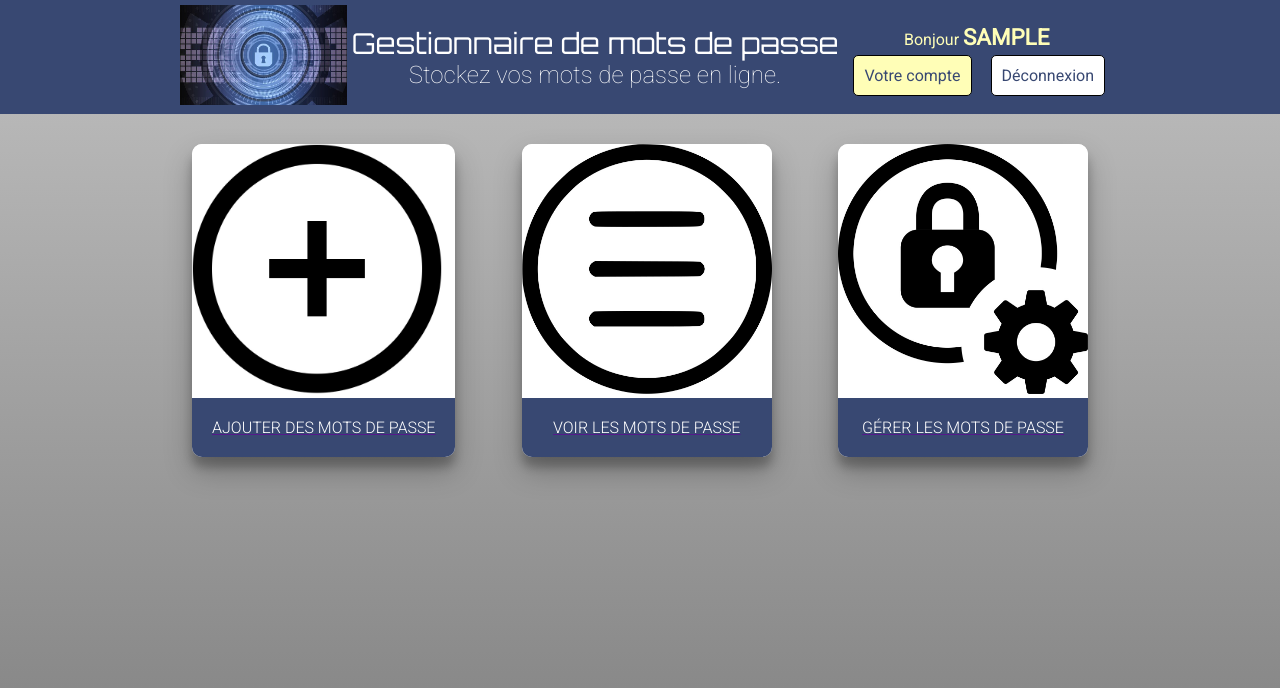
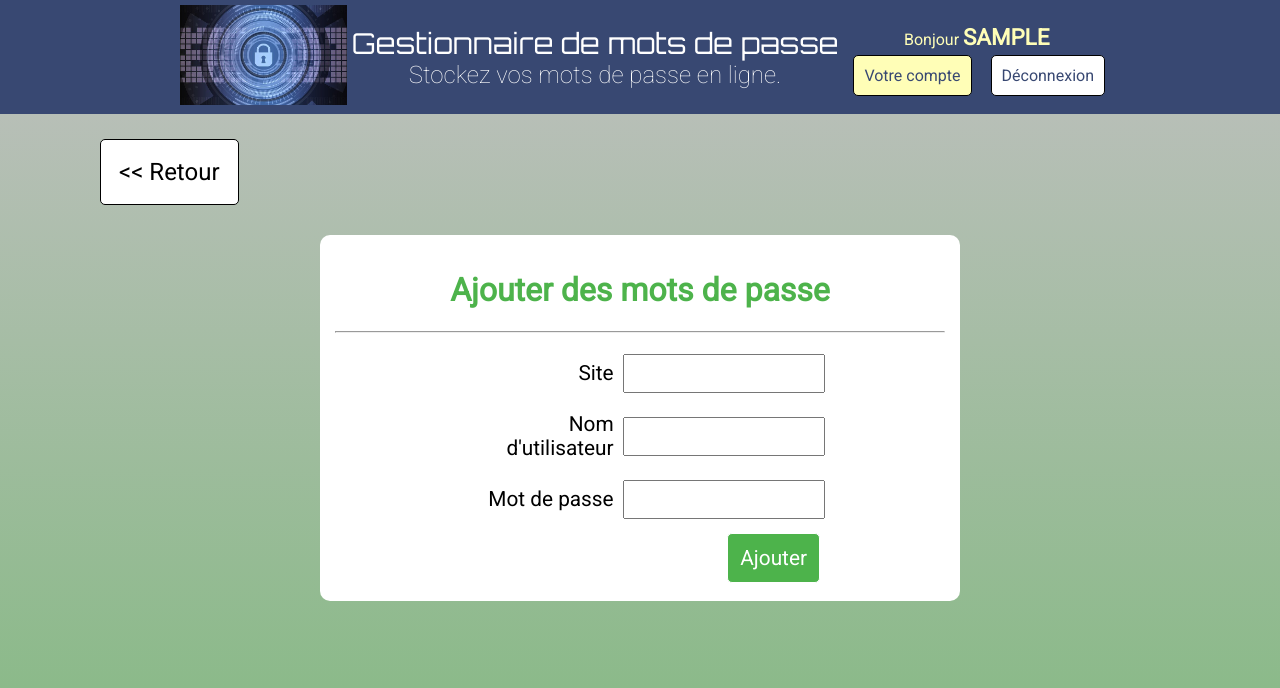
Before and after one commit to Repshoot/GestionnaireMDP, a PHP site: page /GestionnaireMDP/index.php/?page=addpsw in a window 1280 px wide. Shown: the top 688 px of the page. Run offline with PHP 8.4, Linux system fonts and the light colour scheme; the visitor is signed in with stand-in values (Sample User, id 1).

Commit message:
page ajouter des mots de passe OK

```diff
--- a/controller/controller.php
+++ b/controller/controller.php
@@ -1,25 +1,7 @@
 <?php
     require_once ('model/UserManager.php');
-    require_once ('model/InfoManager.php');
+    require_once ('model/InfosManager.php');
 
-    function home() {
-        $userManager = new UserManager();
-        $requete = $userManager->getUsers();
-    }
-
-
-    function postInfos($username, $password, $comment) {
-        $InfoManager = new InfoManager();
-        $result = $InfoManager->postInfos($username, $password, $comment);
-
-        if($result === false){
-            throw new Exception("Impossible d'ajouter votre avis pour le moment.");
-        }
-        else {
-                header('location: index.php?page=avis');
-                exit();
-            }
-    }
 
     function createNewUserIfAvailable ($pseudo, $password) {
         $userManager = new UserManager();
@@ -31,3 +13,17 @@
         $userManager = new UserManager();
         $userManager->connectUser($pseudoConnection, $passwordConnection);
     }
+
+
+    function addInfos($website, $username, $password) {
+        $InfosManager = new InfosManager();
+        $result = $InfosManager->addInfos($website, $username, $password);
+
+        if($result === false){
+            header('location: index.php?page=addpsw&error=1');
+        }
+        else {
+                header('location: index.php?page=addpsw&success=1');
+                exit();
+            }
+    }
--- a/index.php
+++ b/index.php
@@ -10,9 +10,23 @@ session_start();
     }
 
     if (isset ($_SESSION['connected'])){
-        require('view/userBoardView.php');
+
+        if (isset ($_GET['page'])){
+
+            if ($_GET['page'] == 'addpsw'){
+                require('view/addPasswordsView.php');
+            }
+            // else if ($_GET['page'] == 'viewpsw'){
+            //     require('view/viewPasswords.php');
+            // }
+            else {
+                require('view/userBoardView.php');
+            }
+        }
+        else {
+            require('view/userBoardView.php');
+        }
     }
-
     else {
         try {
             require('view/connectionPageView.php');
--- a/model/InfoManager.php
+++ /dev/null
@@ -1,22 +0,0 @@
-<?php
-require_once('Manager.php');
-
-class InfoManager extends Manager{
-
-    public function getInfos(){
-
-        $bdd = $this-> connection();
-        $requete = $bdd->query('SELECT * FROM testimonials');
-
-        return $requete;
-    }
-
-    public function postInfos($note, $message) {
-        $bdd = $this-> connection();
-        $requete = $bdd->prepare('INSERT INTO testimonials (note, content) VALUES (?, ?)');
-        $result = $requete->execute([$note, $message]);
-
-        return $result;
-    }
-
-}
--- /dev/null
+++ b/model/InfosManager.php
@@ -0,0 +1,21 @@
+<?php
+require_once('Manager.php');
+
+class InfosManager extends Manager{
+
+    public function getInfos(){
+
+        $bdd = $this-> connection();
+        $requete = $bdd->query('SELECT * FROM testimonials');
+
+        return $requete;
+    }
+
+    public function addInfos($website, $username, $password) {
+        $bdd = $this-> connection();
+        $requete = $bdd->prepare('INSERT INTO passwords_users (id_user, website, username, password) VALUES (?, ?, ?, ?)');
+        $result = $requete->execute([$_SESSION['user_id'],$website, $username, $password]);
+
+        return $result;
+    }
+}
--- a/model/UserManager.php
+++ b/model/UserManager.php
@@ -27,46 +27,10 @@ class UserManager extends Manager {
             $req = $bdd->prepare('INSERT INTO users (pseudo, password, secret_key) VALUES (?,?,?)');
             $req -> execute(array($pseudo, $password, $secret_key));
 
-
-/*-----------------------------------------------------------------------*/
-/*-----------------------------------------------------------------------*/
-/*-----------------------------------------------------------------------*/
-            /*Récupérer l'id du nouvel utilisateur */
-            $requete = $bdd->prepare('SELECT * FROM users WHERE pseudo = ?');
-            $requete->execute(array($pseudo));
-
-            while ($user = $requete->fetch()) {
-                $userNewId = strval($user['id']);
-            }
-
-
-/*-----------------------------------------------------------------------*/
-/*-----------------------------------------------------------------------*/
-/*-----------------------------------------------------------------------*/
-            /*Créer la table de stockage de mots de passe */
-
-            $pswTableName = 'passwords_user_'.$userNewId;
-
-            $bdd = $this->connection();
-            $bdd->setAttribute(PDO::ATTR_ERRMODE, PDO::ERRMODE_EXCEPTION);
-
-            $sql = 'CREATE TABLE IF NOT EXISTS '.$pswTableName.'(id int(11) AUTO_INCREMENT PRIMARY KEY,
-            id_user int(11) NOT NULL,
-            website text NOT NULL,
-            username text NOT NULL,
-            password text NOT NULL)';
-                try {
-                    $bdd->exec($sql);
-                }
-                catch(PDOException $e) {
-                    echo $sql . $e->getMessage();
-                }
-
             header('location: http://localhost/GestionnaireMDP/index.php/?success=1');
         }
     }
 }
-
 
     public function connectUser ($pseudo, $password){
 
@@ -74,7 +38,6 @@ class UserManager extends Manager {
         $error = 1;
 
         $bdd = $this->connection();
-
         $requete = $bdd->prepare('SELECT * FROM users WHERE pseudo = ?');
         $requete->execute(array($pseudo));
 
@@ -83,6 +46,8 @@ class UserManager extends Manager {
                 $error=0;
                 $_SESSION['connected'] = 1;
                 $_SESSION['pseudo'] = $user['pseudo'];
+                $_SESSION['user_id'] = $user['id'];
+                $_SESSION['creation_date'] = $user['creation_date'];
 
                 header('location: http://localhost/GestionnaireMDP/index.php');
             }
@@ -91,5 +56,4 @@ class UserManager extends Manager {
             header('location: http://localhost/GestionnaireMDP/index.php/?error=1&connectionError=1');
         }
     }
-
 }
--- a/public/design/default.css
+++ b/public/design/default.css
@@ -9,7 +9,7 @@ html {
 
 body {
   margin: 0;
-  background: linear-gradient(silver, grey);
+  background: linear-gradient(silver, rgb(128, 128, 128));
   min-width: 100%;
   min-height: 100%;
   /* background-color: white; */
@@ -268,3 +268,36 @@ header img {
 #success {
   background-color: rgb(0, 165, 0);
 }
+
+.return-button {
+  display: inline-block;
+  cursor: pointer;
+  border: 1px solid black;
+  background-color: white;
+  text-decoration: none;
+  border-radius: 5px;
+  color: black;
+  font-family: "Roboto", sans-serif;
+  padding: 18px;
+  margin-top: 25px;
+  margin-left: 100px;
+  margin-bottom: 0px;
+  font-size: 1.5em;
+}
+
+.return-button:hover {
+  background-color: rgb(195, 195, 195);
+  transition: 0.05s;
+}
+
+#checkbox-image {
+  display: inline-block;
+  margin-left: auto;
+  margin-right: auto;
+  width: 50px;
+}
+
+#add-success-container {
+  width: 100%;
+  text-align: center;
+}
--- /dev/null
+++ b/view/addPasswordsView.php
@@ -0,0 +1,74 @@
+<?php
+ob_start();
+?>
+
+<?php
+if(!empty($_POST['addWebsite']) && !empty($_POST['addUsername']) && !empty($_POST['addPassword'])){
+    $website = $_POST['addWebsite'];
+    $username = $_POST['addUsername'];
+    $password = $_POST['addPassword'];
+
+    addInfos($website, $username, $password);
+}
+
+?>
+
+<style>
+h1 {
+    color: #4db34b;
+    text-align: center;
+}
+
+body {
+    background: linear-gradient(silver, #83b981);
+}
+
+#sub-button {
+    background-color: #4db34b;
+}
+
+#sub-button:hover {
+    color: #4db34b;
+    border: 1px solid #4db34b;
+}
+</style>
+
+<a class="return-button" type="button" href="userBoardView.php">&lt;&lt; Retour</a>
+<div class="container">
+    <div id="subscription-form">
+        <h1 style="text-align: center;">Ajouter des mots de passe</h1>
+        <hr>
+        <?php
+            if(isset($_GET['success'])){
+                ?>
+                <div id="add-success-container">
+                    <img id="checkbox-image" src="http://localhost/GestionnaireMDP/public/assets/checkbox.jpg" alt="checkbox">
+                    <p class="alert" id="success">Informations enregistrées avec succès</p>
+                </div>
+
+                <script>
+                    setTimeout(function(){
+                        document.getElementById('add-success-container').style.display = 'none';
+                    }, 2500);
+                </script>
+
+                <?php
+            }
+        ?>
+        <form method="post" action="http://localhost/GestionnaireMDP/index.php/?page=addpsw">
+            <table class="table-form">
+                <tr><td><label>Site</label></td><td><input type="text" name="addWebsite" required></td></tr>
+                <tr><td><label>Nom d'utilisateur</label></td><td><input type="text" name="addUsername" required></td></tr>
+                <tr><td><label>Mot de passe</label></td><td><input type="text" name="addPassword" required></td></tr>
+                <tr><td></td><td><button id="sub-button" type="submit" name="sub">Ajouter</button></td></tr>
+            </table>
+        </form>
+    </div>
+</div>
+
+
+<?php
+    $content = ob_get_clean();
+    $title = 'Ajouter mots de passe';
+    require('base.php');
+?>
--- a/view/userBoardView.php
+++ b/view/userBoardView.php
@@ -19,7 +19,7 @@ if(!empty($_POST['pseudo']) && !empty($_POST['password1']) && !empty($_POST['pas
 <div id="userboard-container">
 
         <div class="userboard-picture">
-        <a href="">
+        <a href="http://localhost/GestionnaireMDP/index.php/?page=addpsw">
             <img src="http://localhost/GestionnaireMDP/public/assets/add.jpg">
             <span class="userboard-caption">Ajouter des mots de passe</span>
             </a>
```
Also changed, not shown: public/assets/checkbox.jpg (added).
